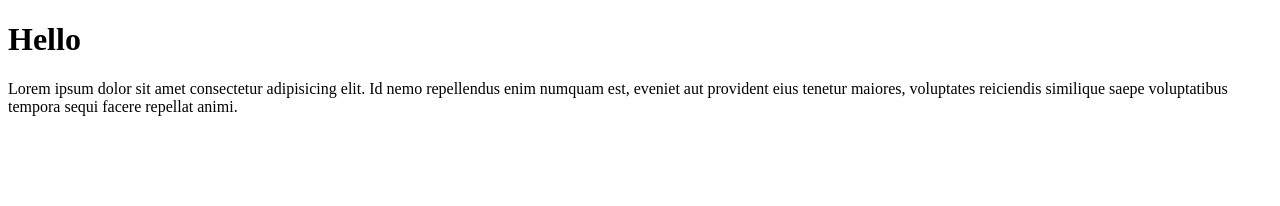
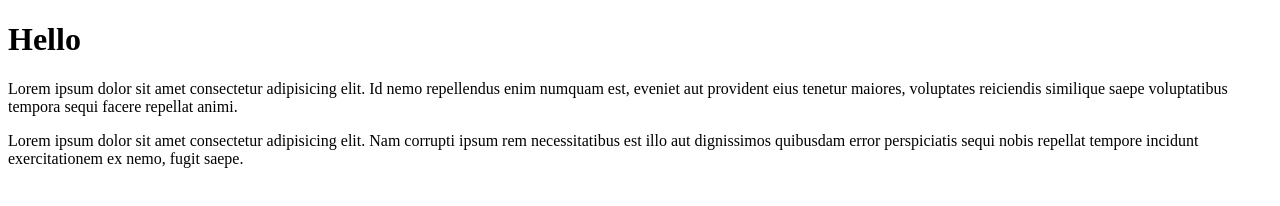
Before and after one commit to KlientasNierka/personal-project, a plain HTML site: page index.html in a window 1280 px wide. Drawn offline with Linux system fonts and the light colour scheme.

Commit message:
paragraph added

```diff
--- a/index.html
+++ b/index.html
@@ -10,5 +10,6 @@
 <body>
     <h1>Hello</h1>
     <p>Lorem ipsum dolor sit amet consectetur adipisicing elit. Id nemo repellendus enim numquam est, eveniet aut provident eius tenetur maiores, voluptates reiciendis similique saepe voluptatibus tempora sequi facere repellat animi.</p>
+    <p>Lorem ipsum dolor sit amet consectetur adipisicing elit. Nam corrupti ipsum rem necessitatibus est illo aut dignissimos quibusdam error perspiciatis sequi nobis repellat tempore incidunt exercitationem ex nemo, fugit saepe.</p>
 </body>
 </html>
```
